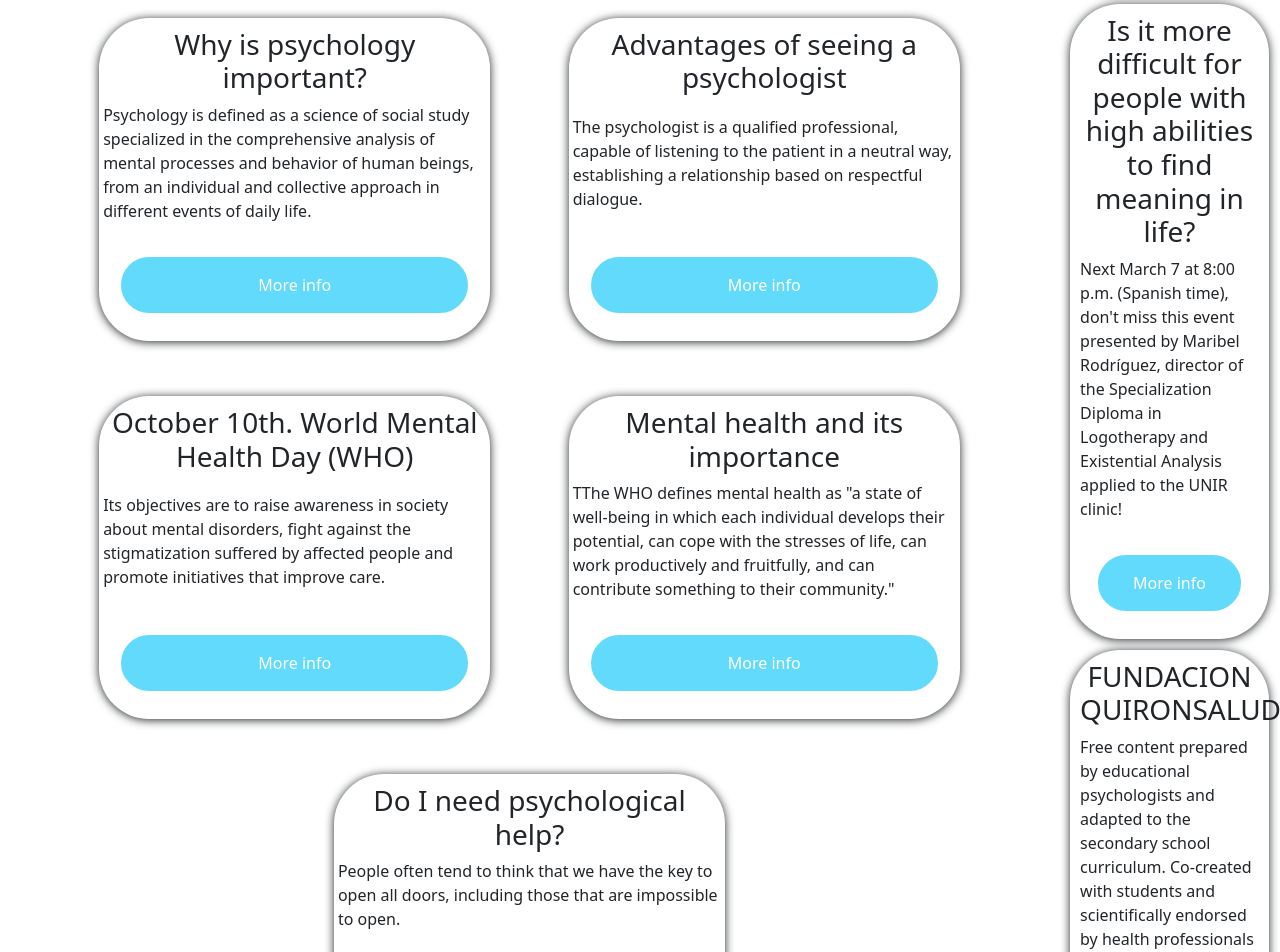
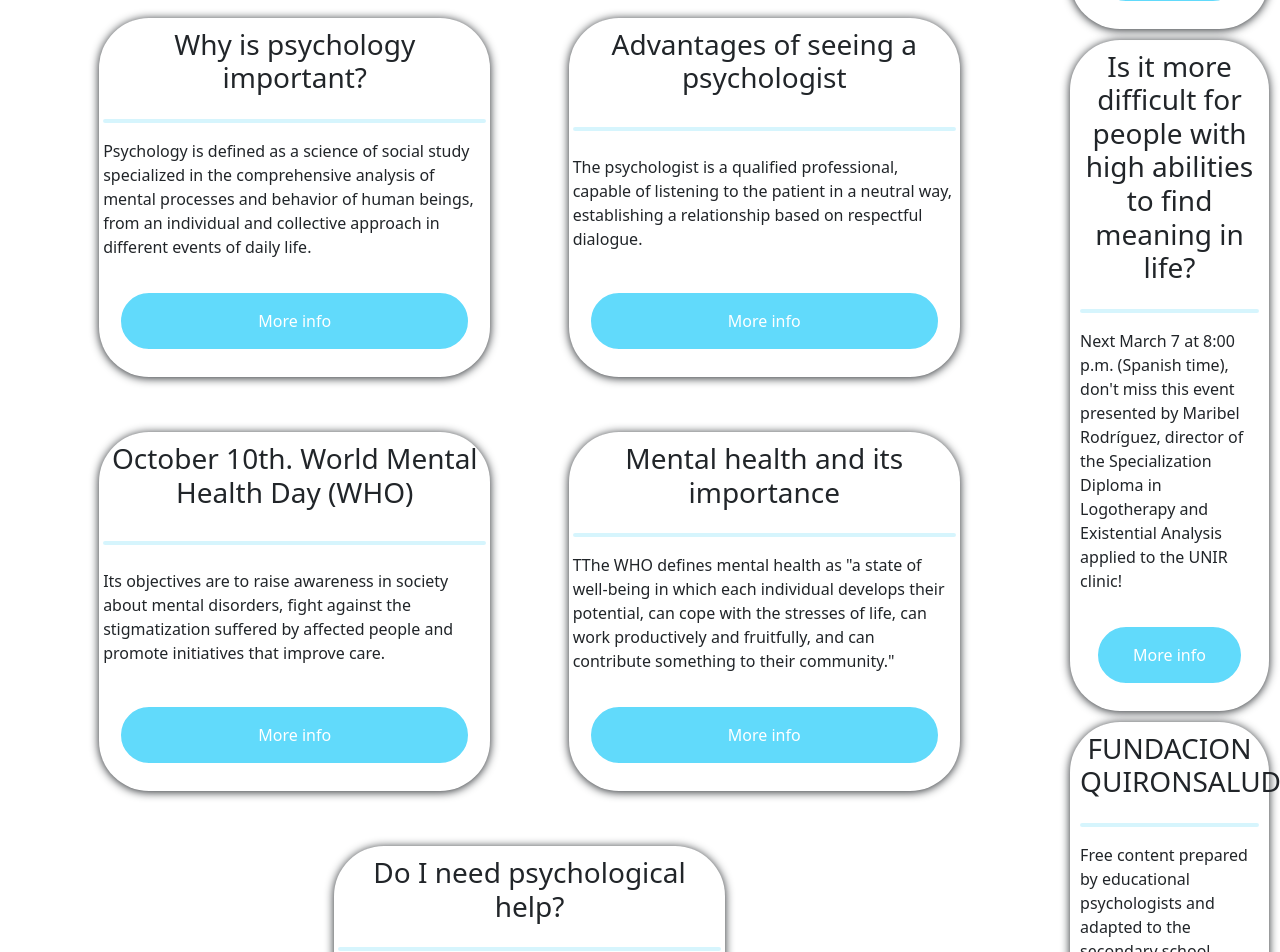
Before and after one commit to amandamov/psychosocial-resources-fe, a React (Create React App) app in the folder psychosocial-resources/: page /psychology in a window 1280 px wide. Shown: the part 700-1652 px from the top of the page. Built offline with nearby package versions, Linux system fonts and the light colour scheme.

Commit message:
added image and hr aggregator to psychology card

```diff
--- a/psychosocial-resources/src/routes/about/About.js
+++ b/psychosocial-resources/src/routes/about/About.js
@@ -4,7 +4,7 @@ import Amanda from "../../img/amanda.jpeg"
 import Elimar from "../../img/elimar.jpeg"
 import Laura from "../../img/laura.jpeg"
 import Nuno from "../../img/nuno.jpg"
-import Avataro from "../../img/avataro.jpeg"
+import Oswaldo from "../../img/OSWALDO.jpg"
 import Portrait from "../../components/Portrait";
 
 const About = () => {
@@ -23,7 +23,7 @@ const About = () => {
                 <Portrait photo={Elimar} name={"Elimar Finol"}/>
                 <Portrait photo={Laura} name={"Laura Garcia"}/>
                 <Portrait photo={Nuno} name={"Nuno Luís"}/>
-                <Portrait photo={Avataro} name={"Oswaldo Viloria"}/>
+                <Portrait photo={Oswaldo} name={"Oswaldo Viloria"}/>
             </div>
         </div>
 
--- a/psychosocial-resources/src/routes/psychology/Psychology.js
+++ b/psychosocial-resources/src/routes/psychology/Psychology.js
@@ -20,6 +20,7 @@ const Psychology = (props) => {
                     <div className="card-bottom" class="row row-cols-1 row-cols-md-2  g-2">
                         <div className='card-main' class="card_event col-md-5">
                             <h3 align="center">Why is psychology important?</h3>
+                             <hr className="hr" />
                             <p>Psychology is defined as a science of social study specialized in the comprehensive analysis of mental processes and behavior of human beings, from an individual and collective approach in different events of daily life.</p>
 
                             <button  class="ov-btn-grow-ellipse" onClick={() => window.open("https://unibetas.com/que-es-la-psicologia", '_blank')}>More info</button>
@@ -27,6 +28,7 @@ const Psychology = (props) => {
                         </div>
                         <div className='card-main' class="card_event col-md-5">
                             <h3 align="center">Advantages of seeing a psychologist</h3>
+                             <hr className="hr" />
                             <p>The psychologist is a qualified professional, capable of listening to the patient in a neutral way, establishing a relationship based on respectful dialogue.</p>
 
                              <button  class="ov-btn-grow-ellipse" onClick={() => window.open("https://mejorconsalud.as.com/7-motivos-ir-al-psicologo/", '_blank')}>More info</button>
@@ -34,6 +36,7 @@ const Psychology = (props) => {
                             </div>
                             <div className='card-main' class="card_event col-md-5">
                             <h3 align="center">October 10th. World Mental Health Day (WHO)</h3>
+                             <hr className="hr" />
                             <p>Its objectives are to raise awareness in society about mental disorders, fight against the stigmatization suffered by affected people and promote initiatives that improve care.</p>
 
                             <button  class="ov-btn-grow-ellipse" onClick={() => window.open("https://www.aquinoscuidamos.org/2021/09/18/guia-autocuidado/#:~:text=Actividades%20como%20cantar%2C%20bailar%2C%20tocar,y%20mejoran%20nuestra%20salud%20mental.", '_blank')}>More info</button>
@@ -41,11 +44,13 @@ const Psychology = (props) => {
                             </div>
                             <div className='card-main' class="card_event col-md-5">
                             <h3 align="center">Mental health and its importance</h3>
+                             <hr className="hr" />
                             <p>TThe WHO defines mental health as "a state of well-being in which each individual develops their potential, can cope with the stresses of life, can work productively and fruitfully, and can contribute something to their community."</p>
                             <button  class="ov-btn-grow-ellipse" onClick={() => window.open("https://www.who.int/es/news/item/03-06-2022-why-mental-health-is-a-priority-for-action-on-climate-change#:~:text=La%20OMS%20define%20la%20salud,aportar%20algo%20a%20su%20comunidad%C2%BB.", '_blank')}>More info</button>
                             </div>
                             <div className='card-main'class="card_event col-md-5">
                             <h3 align="center">Do I need psychological help?</h3>
+                             <hr className="hr" />
                             <p>People often tend to think that we have the key to open all doors, including those that are impossible to open.</p>
                             <button  class="ov-btn-grow-ellipse" onClick={() => window.open("https://cenitpsicologia.com/saber-necesito-ayuda-psicologica/", '_blank')}>More info</button>
 
@@ -56,16 +61,19 @@ const Psychology = (props) => {
                     <h3 align="center">EVENTS</h3>
                     <div className='card-side' class="card_event ">
                         <h3 align="center">IV European meeting on women's mental health</h3>
+                         <hr className="hr" />
                         <p>The Catalan Society of Psychiatry and Mental Health organizes the IV European Meeting on Women's Mental Health, Psychosis and Gender, which will be held on March 9 and 10, 2023 in Barcelona.</p>
                         <button  class="ov-btn-grow-ellipse" onClick={() => window.open("https://www.wmhbarcelona.com/", '_blank')}>More info</button>
                     </div>
                     <div className='card-side' class="card_event">
                         <h3 align="center">Is it more difficult for people with high abilities to find meaning in life?</h3>
+                         <hr className="hr" />
                         <p>Next March 7 at 8:00 p.m. (Spanish time), don't miss this event presented by Maribel Rodríguez, director of the Specialization Diploma in Logotherapy and Existential Analysis applied to the UNIR clinic!</p>
                         <button  class="ov-btn-grow-ellipse" onClick={() => window.open("https://www.unir.net/evento/openclass/sentido-de-la-vida-altas-capacidades/?utm_campaign=psiquiatria", '_blank')}>More info</button>
                     </div>
                     <div className='card-side' class="card_event">
                         <h3 align="center">FUNDACION QUIRONSALUD</h3>
+                         <hr className="hr" />
                         <p>Free content prepared by educational psychologists and adapted to the secondary school curriculum. Co-created with students and scientifically endorsed by health professionals from Quirónsalud.</p>
                         <button  class="ov-btn-grow-ellipse" onClick={() => window.open("https://stayhealthyaulavirtual.es/tematicas-educativas/", '_blank')}>More info</button>
                     </div>
```
Also changed, not shown: psychosocial-resources/src/img/OSWALDO.jpg (added).
